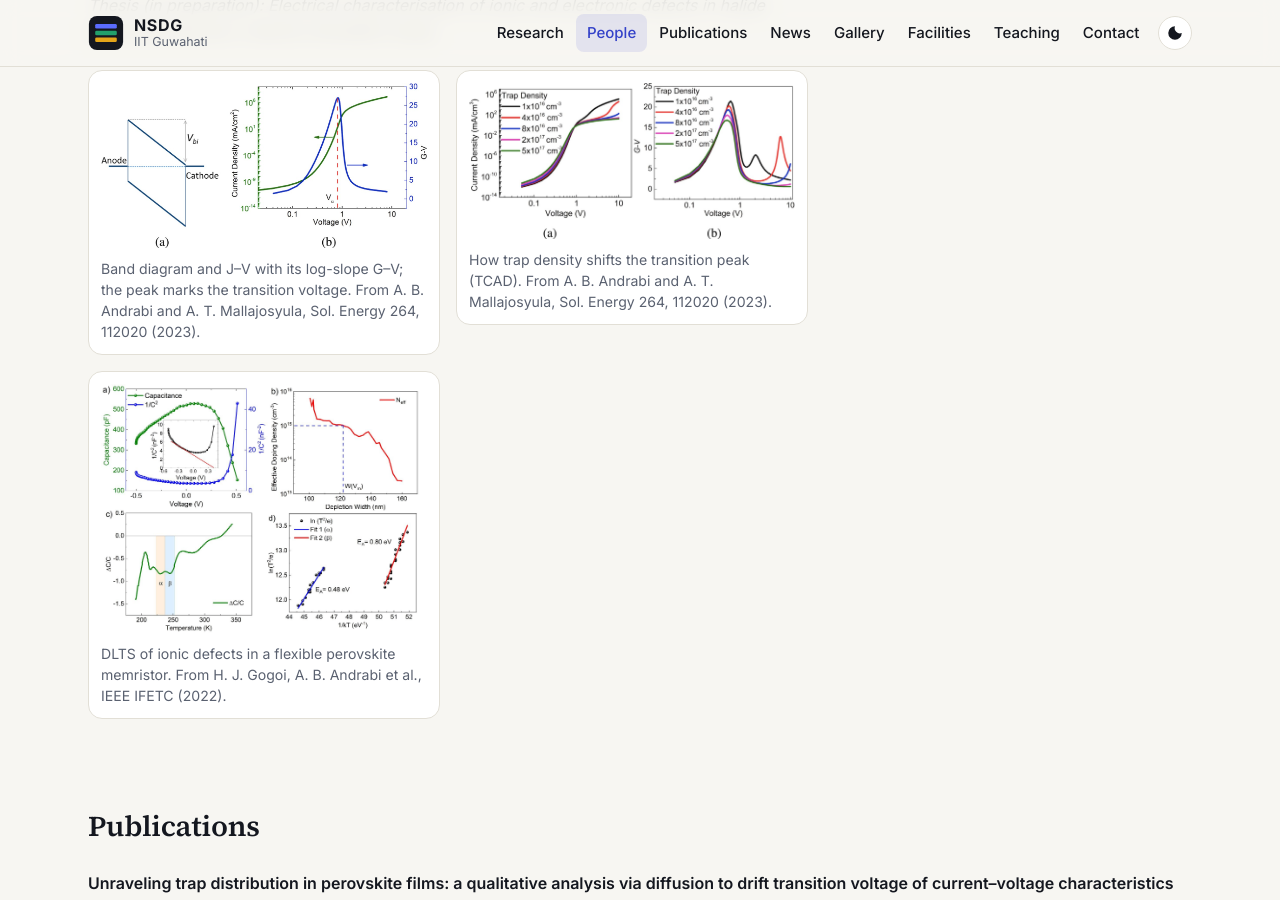
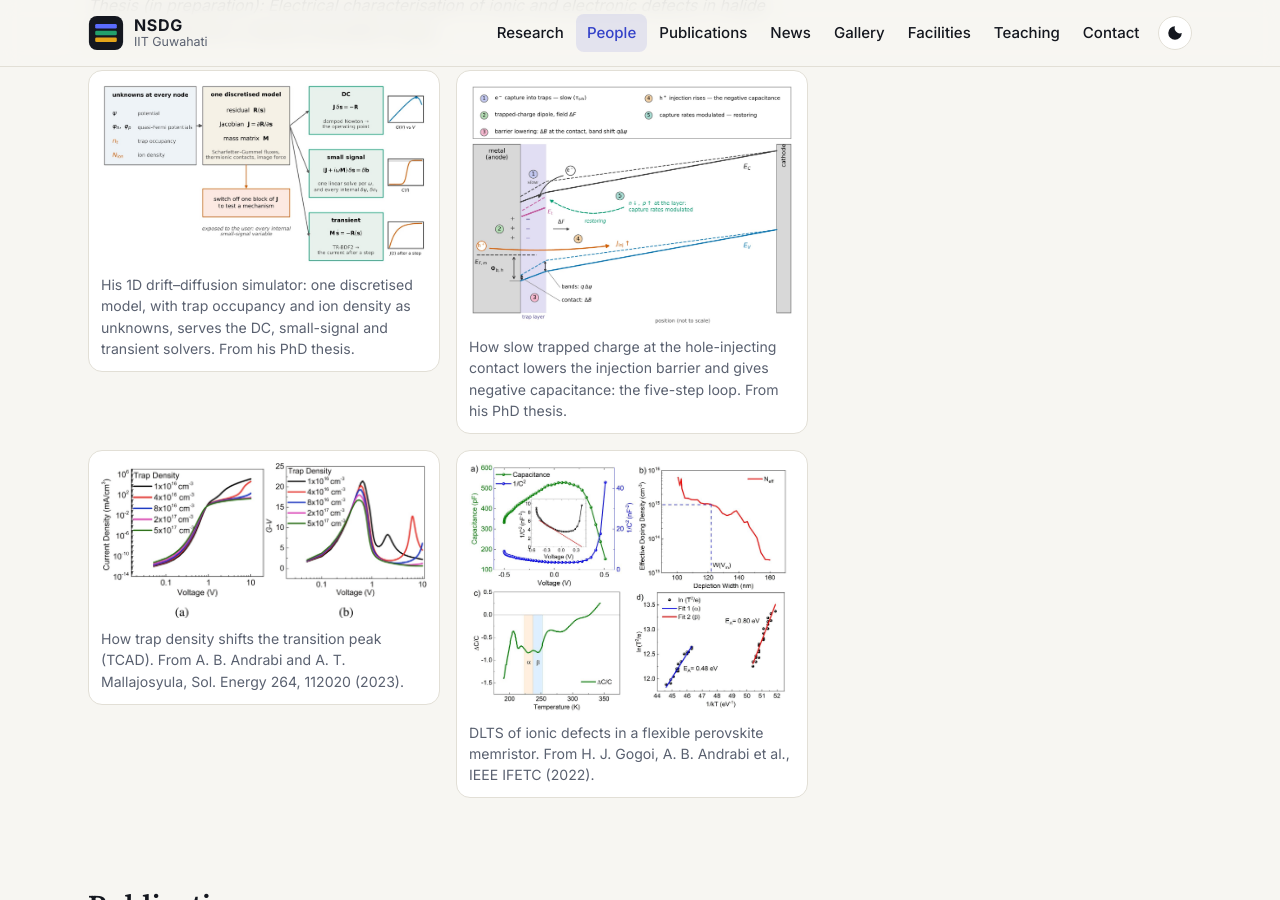
Before and after one commit to nsdg-iitg/nsdg-iitg.github.io, a Jekyll site: the page built from _people/abdul-basit-andrabi.md, in a window 1280 px wide and 900 px high, scrolled down 1046 px. Built offline with Jekyll 4.4.1, drawn with Linux system fonts in a browser that asks for light colours.

Commit message:
Add two thesis figures to Basit's page
Co-Authored-By: Claude Opus 5.5 <noreply@anthropic.com>
Claude-Session: https://claude.ai/code/session_01EapaZWnTPPxRbekD6z5EQ4

```diff
--- a/_people/abdul-basit-andrabi.md
+++ b/_people/abdul-basit-andrabi.md
@@ -16,8 +16,10 @@ links:
   orcid: "https://orcid.org/0000-0002-4036-1789"
 description: "Abdul Basit Andrabi (IIT Guwahati) works on device physics and simulation of traps and mobile ions in halide perovskite devices, and has written his own drift–diffusion simulator."
 figures:
-  - src: "/assets/img/figures/transition-voltage-solen2023.jpg"
-    caption: "Band diagram and J–V with its log-slope G–V; the peak marks the transition voltage. From A. B. Andrabi and A. T. Mallajosyula, Sol. Energy 264, 112020 (2023)."
+  - src: "/assets/img/figures/basit-thesis-simulator.jpg"
+    caption: "His 1D drift–diffusion simulator: one discretised model, with trap occupancy and ion density as unknowns, serves the DC, small-signal and transient solvers. From his PhD thesis."
+  - src: "/assets/img/figures/basit-thesis-anode-mechanism.jpg"
+    caption: "How slow trapped charge at the hole-injecting contact lowers the injection barrier and gives negative capacitance: the five-step loop. From his PhD thesis."
   - src: "/assets/img/figures/transition-voltage-traps-solen2023.jpg"
     caption: "How trap density shifts the transition peak (TCAD). From A. B. Andrabi and A. T. Mallajosyula, Sol. Energy 264, 112020 (2023)."
   - src: "/assets/img/figures/dlts-memristor-ifetc2022.jpg"
```
Also changed, not shown: assets/img/figures/basit-thesis-anode-mechanism.jpg (added), assets/img/figures/basit-thesis-simulator.jpg (added).
